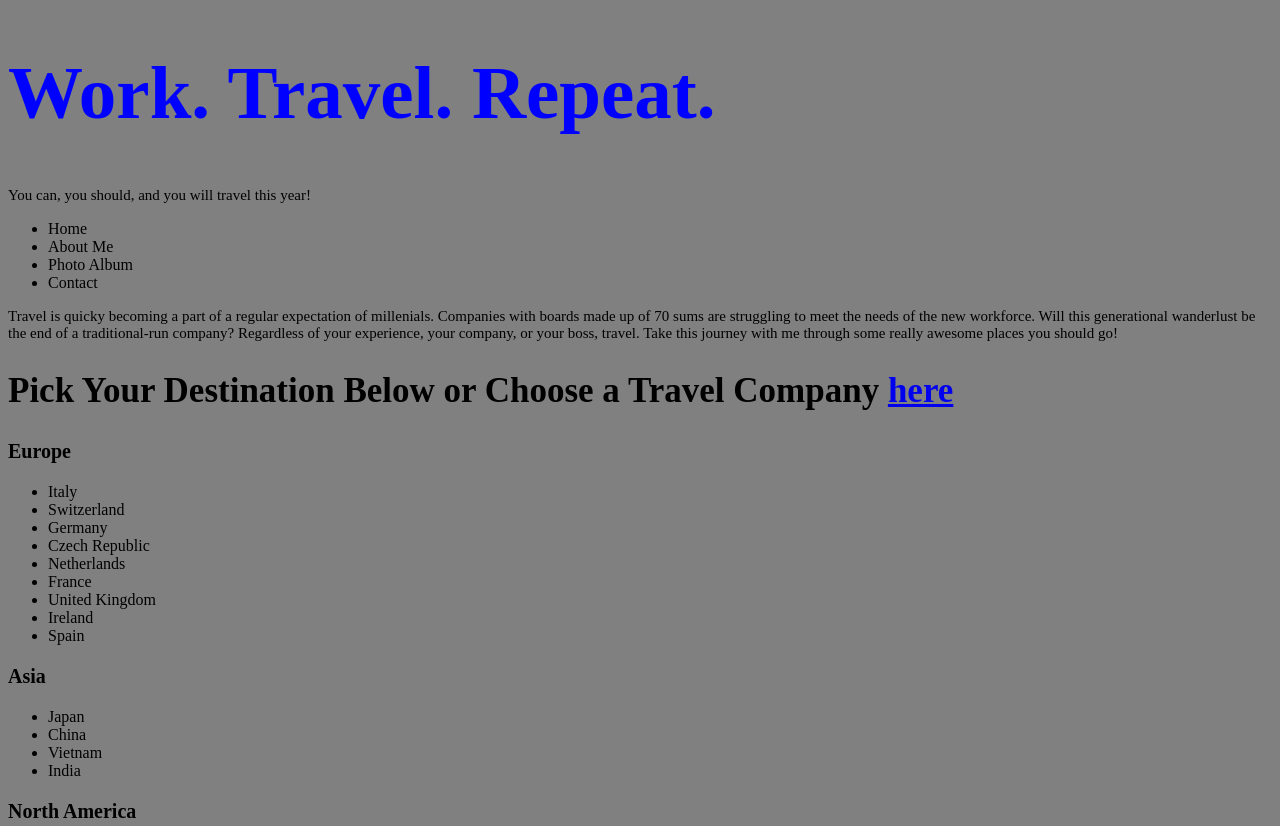
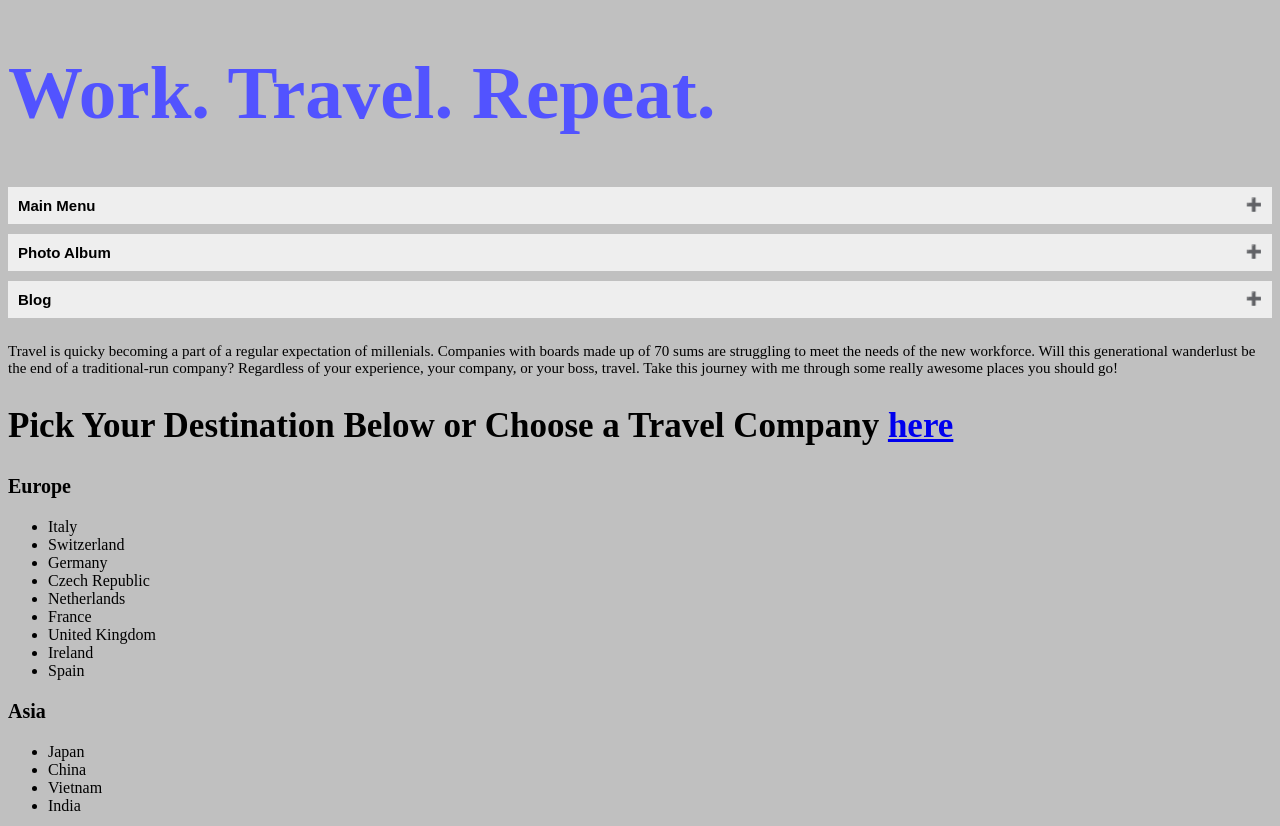
Before and after one commit to lefturner/travel, a plain HTML site: page index.html in a window 1280 px wide. Shown: the top 826 px of the page. Drawn offline with Linux system fonts and the light colour scheme.

Commit message:
Add JavaScript to web page

```diff
--- a/css/main.css
+++ b/css/main.css
@@ -1,10 +1,10 @@
 * {
-  background-color: gray;
+  background-color: 	#C0C0C0;
 }
 
 h1 {
   font-size: 75px;
-  color: blue;
+  color: #5253FF;
 }
 
 h2  {
@@ -20,3 +20,56 @@ p {
   font-size: 15px;
   color: black;
 }
+
+/* Style the button that is used to open and close the collapsible content */
+.collapsible {
+  background-color: #eee;
+  color: #444;
+  cursor: pointer;
+  padding: 10px;
+  width: 100%;
+  border: none;
+  text-align: left;
+  outline: none;
+  font-size: 15px;
+}
+
+/* Add a background color to the button if it is clicked on (add the .active class with JS), and when you move the mouse over it (hover) */
+.active, .collapsible:hover {
+  background-color: #5253FF;
+}
+
+/* Style the collapsible content. Note: hidden by default */
+.content {
+  padding: 5px 0px 5px 0px;
+  background-color: #black;
+  max-height: 0;
+  overflow: hidden;
+  transition: max-height 0.2s ease-out;
+  text-align: left;
+}
+
+.content a {
+  text-decoration: none;
+}
+
+.content ul{
+  list-style-type: none;
+}
+
+.collapsible {
+  font-weight: bold;
+  color: black;
+}
+
+.collapsible:after {
+  content: '\02795'; /* Unicode character for "plus" sign (+) */
+  font-size: 13px;
+  color: white;
+  float: right;
+  margin-left: 5px;
+}
+
+.active:after {
+  content: "\2796"; /* Unicode character for "minus" sign (-) */
+}
--- a/index.html
+++ b/index.html
@@ -7,14 +7,36 @@
   </head>
   <body>
     <h1>Work. Travel. Repeat.</h1>
-    <p>You can, you should, and you will travel this year!</p>
 
-    <ul>
-      <li>Home</li>
-      <li>About Me</li>
-      <li>Photo Album</li>
-      <li>Contact</li>
-    </ul>
+    <button class="collapsible">Main Menu</button>
+    <div class="content">
+      <p>
+        <ul>
+          <li><a href="#">Home</a></li>
+          <li><a href="#">About Me</a></li>
+          <li><a href="#">Contact</a></li>
+        </ul>
+      </p>
+    </div>
+    <button class="collapsible">Photo Album</button>
+    <div class="content">
+      <p>
+        <ul>
+          <li><a href="#">USA</a></li>
+          <li><a href="#">Cemtral America</a></li>
+          <li><a href="#">Europe</a></li>
+          <li><a href="#">Neverwhere</a></li>
+        </ul>
+      </p>
+    </div>
+    <button class="collapsible">Blog</button>
+    <div class="content">
+      <p>
+        <ul>
+          <li><a href="#">Read More</a></li>
+        </ul>
+      </p>
+    </div>
 
     <p>Travel is quicky becoming a part of a regular expectation of millenials. Companies with boards made up of 70 sums are struggling to meet the needs of the new workforce. Will this generational wanderlust be the end of a traditional-run company? Regardless of your experience, your company, or your boss, travel. Take this journey with me through some really awesome places you should go!</p>
 
@@ -55,5 +77,6 @@
       <li>Arcentina</li>
       <li>Chile</li>
     </ul>
+  <script src="myscripts.js"></script>
   </body>
 </html>
--- /dev/null
+++ b/myscripts.js
@@ -0,0 +1,14 @@
+var coll = document.getElementsByClassName("collapsible");
+var i;
+
+for (i = 0; i < coll.length; i++) {
+  coll[i].addEventListener("click", function() {
+    this.classList.toggle("active");
+    var content = this.nextElementSibling;
+    if (content.style.maxHeight){
+      content.style.maxHeight = null;
+    } else {
+      content.style.maxHeight = content.scrollHeight + "px";
+    }
+  });
+}
```
